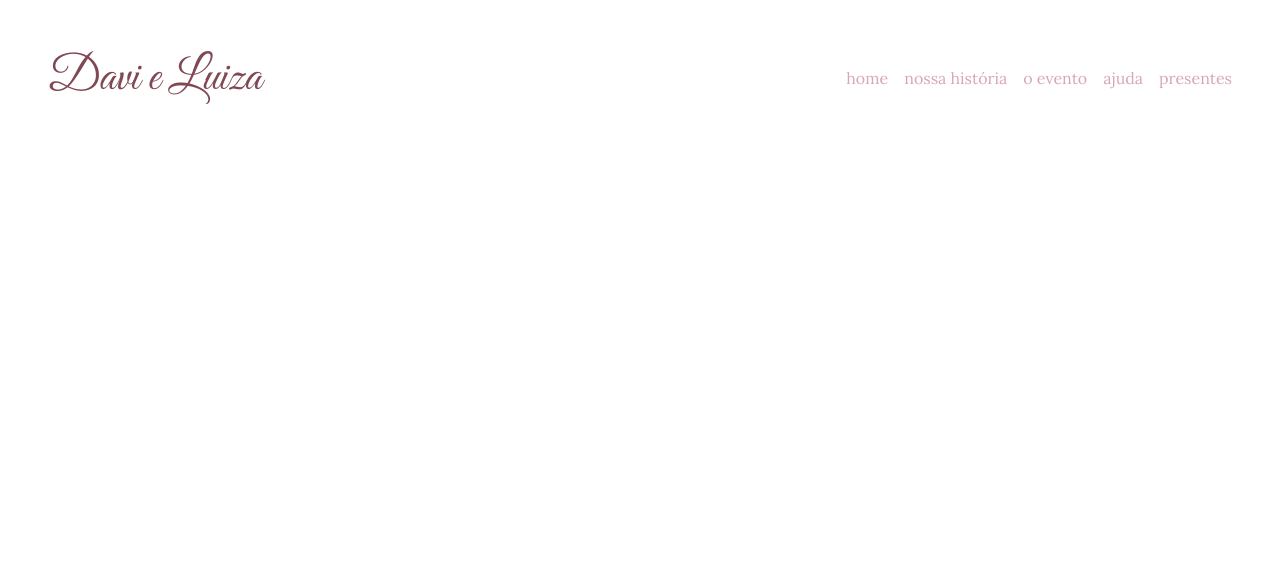
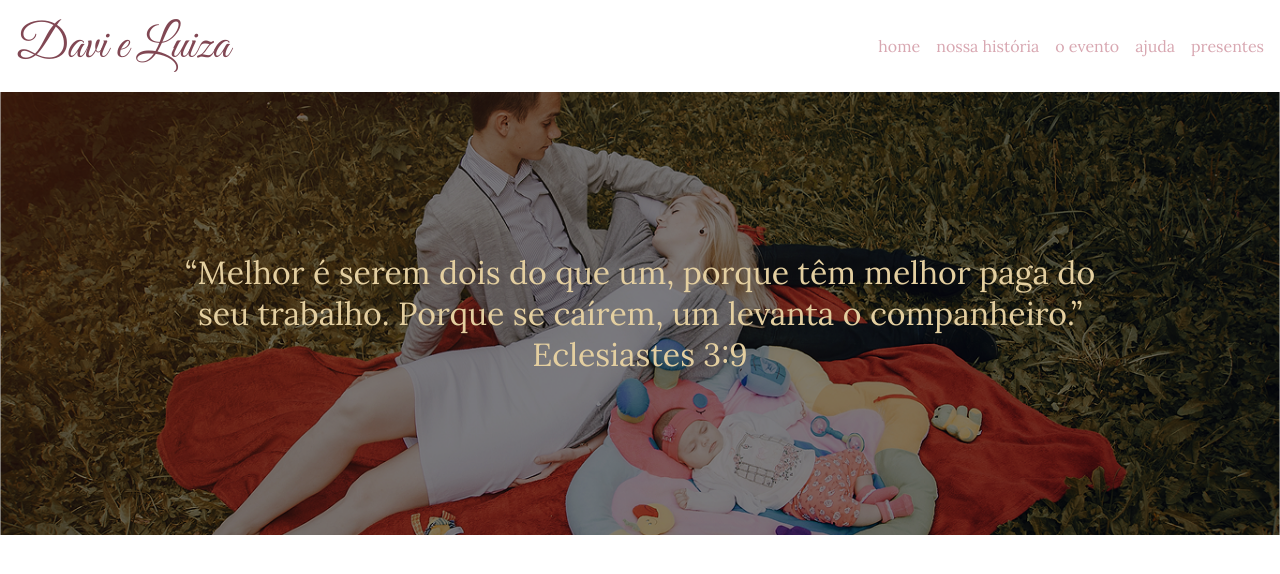
Before and after one commit to davieluiza/casamentodavieluiza, a React (Create React App) app: page / in a window 1280 px wide. Shown: the top 574 px of the page. Built offline with nearby package versions, Linux system fonts and the light colour scheme.

Commit message:
imagem com foto

```diff
--- a/public/index.html
+++ b/public/index.html
@@ -30,7 +30,7 @@
       work correctly both with client-side routing and a non-root public URL.
       Learn how to configure a non-root public URL by running `npm run build`.
     -->
-    <title>Casamento Davi e Luiza</title>
+    <title>Davi e Luiza</title>
   </head>
   <body>
     <noscript>You need to enable JavaScript to run this app.</noscript>
--- a/src/App.js
+++ b/src/App.js
@@ -1,4 +1,5 @@
 import Header from "./Components/Header";
+import ImageSection from "./Components/ImageSection";
 
 function App() {
   return (
@@ -7,7 +8,7 @@ function App() {
         <Header />
       </header>
       <main>
-
+        <ImageSection />
       </main>
     </div>
   );
--- a/src/Components/Header/styles.css
+++ b/src/Components/Header/styles.css
@@ -5,11 +5,9 @@ h1 {
     font-size: 3rem;
 }
 
-div {
-    padding: 1rem;
-}
 
 .header{
+    padding: 1rem;
     display: flex;
     flex-direction: row;
     justify-content: space-between;
--- /dev/null
+++ b/src/Components/ImageSection/index.js
@@ -0,0 +1,16 @@
+import React from "react";
+import "./styles.css";
+
+export default function ImageSection() {
+  return (
+    <div className="image-background">
+      <div className="overlay">
+        <p className="image-text">
+          “Melhor é serem dois do que um, porque têm melhor paga do seu
+          trabalho. Porque se caírem, um levanta o companheiro.”
+        </p>
+        <p className="image-text">Eclesiastes 3:9</p>
+      </div>
+    </div>
+  );
+}
--- /dev/null
+++ b/src/Components/ImageSection/styles.css
@@ -0,0 +1,22 @@
+.image-background {
+    background-image: url(/public/images/jovem-tocando-o-cabelo-de-sua-namorada.png);
+    background-size: 100% auto;
+    background-repeat: no-repeat;
+    background-position: center;
+    position: relative;
+    padding: 10rem;
+}
+
+.image-overlay {
+    position: absolute;
+    inset: 0;
+    background-color: rgba(0, 0, 0, 0.5);
+}
+
+.image-text{
+    z-index: 2;
+    font-family: "Lora", sans-serif;
+    font-size: 2rem;
+    color: #E4CFA0;
+    text-align: center;
+}
```
Also changed, not shown: public/images/jovem-tocando-o-cabelo-de-sua-namorada.png (renamed from images/jovem-tocando-o-cabelo-de-sua-namorada 1.png).
